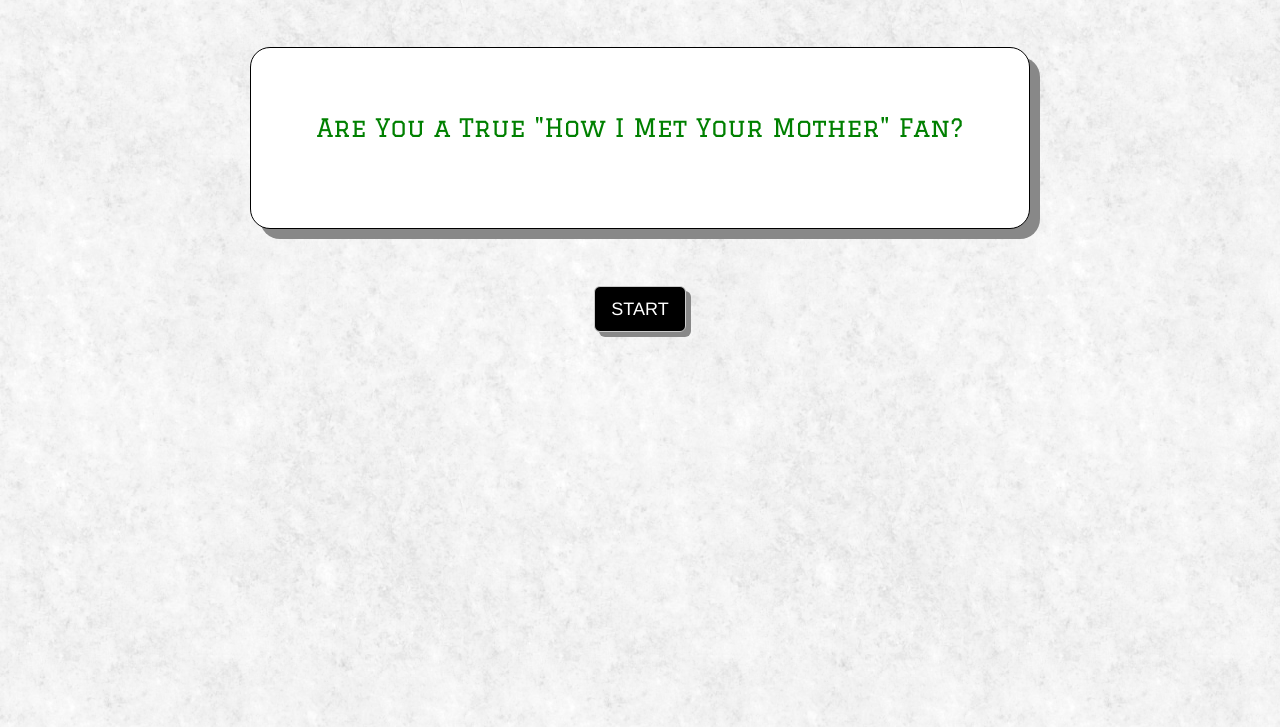
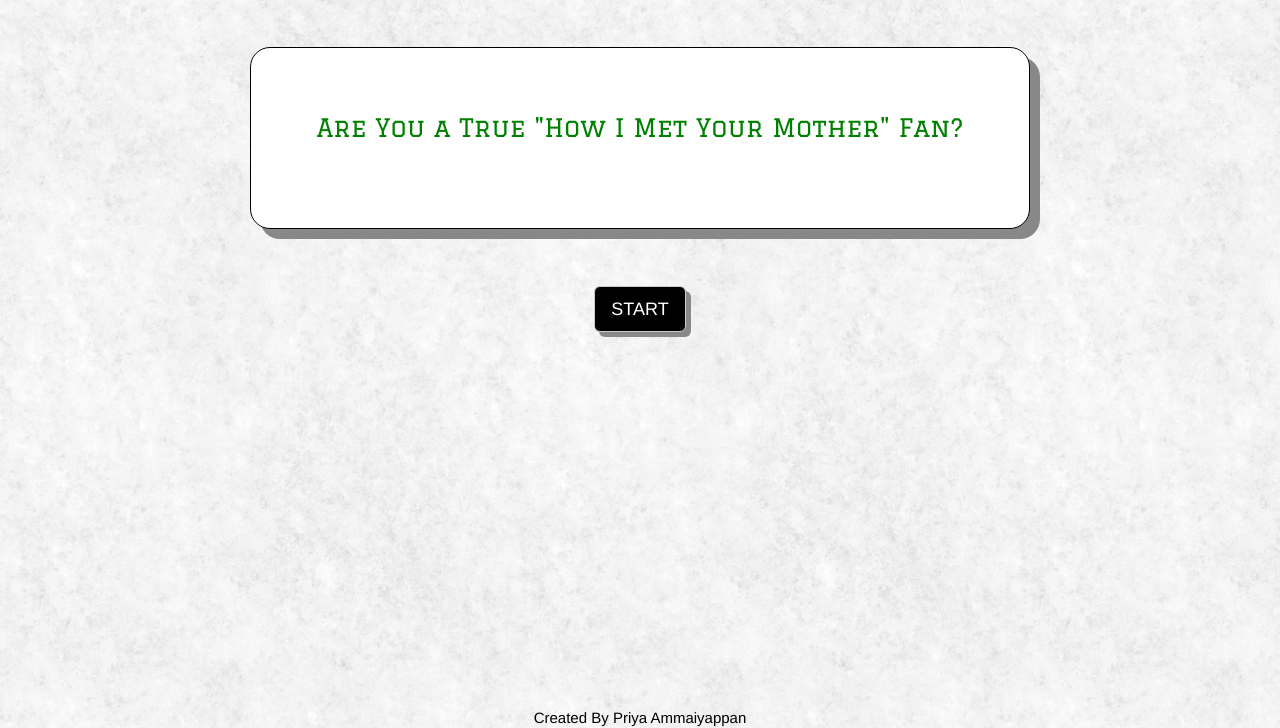
Before and after one commit to priyaA01/TriviaGame, a plain HTML site: page index.html in a window 1280 px wide. Shown: the part 73-801 px from the top of the page. Drawn offline with nearby package versions, Linux system fonts and the light colour scheme.

Commit message:
added footer

```diff
--- a/assets/css/style.css
+++ b/assets/css/style.css
@@ -1,3 +1,7 @@
+ html {
+    min-height: 100%;
+    position: relative;
+}
  body{
      min-height:100%;
      background-image: url("../images/background.png");
@@ -11,6 +15,16 @@
 }
  #mainContainer{
      margin-bottom: 100px;
+}
+ footer {
+    position: absolute;
+    bottom: 0;
+    left: 0;
+    width: 100%;
+    clear: both;
+    color: black;
+    height: 20px;
+    font-size: 15px;
 }
  .btn{
      margin-top: 5%;
--- a/index.html
+++ b/index.html
@@ -44,6 +44,9 @@
             </div>
          </div>
       </div>
+      <footer class="text-center">
+         Created By Priya Ammaiyappan
+      </footer>
       <script src="assets/javascript/app.js"></script>
    </body>
 </html>
```
